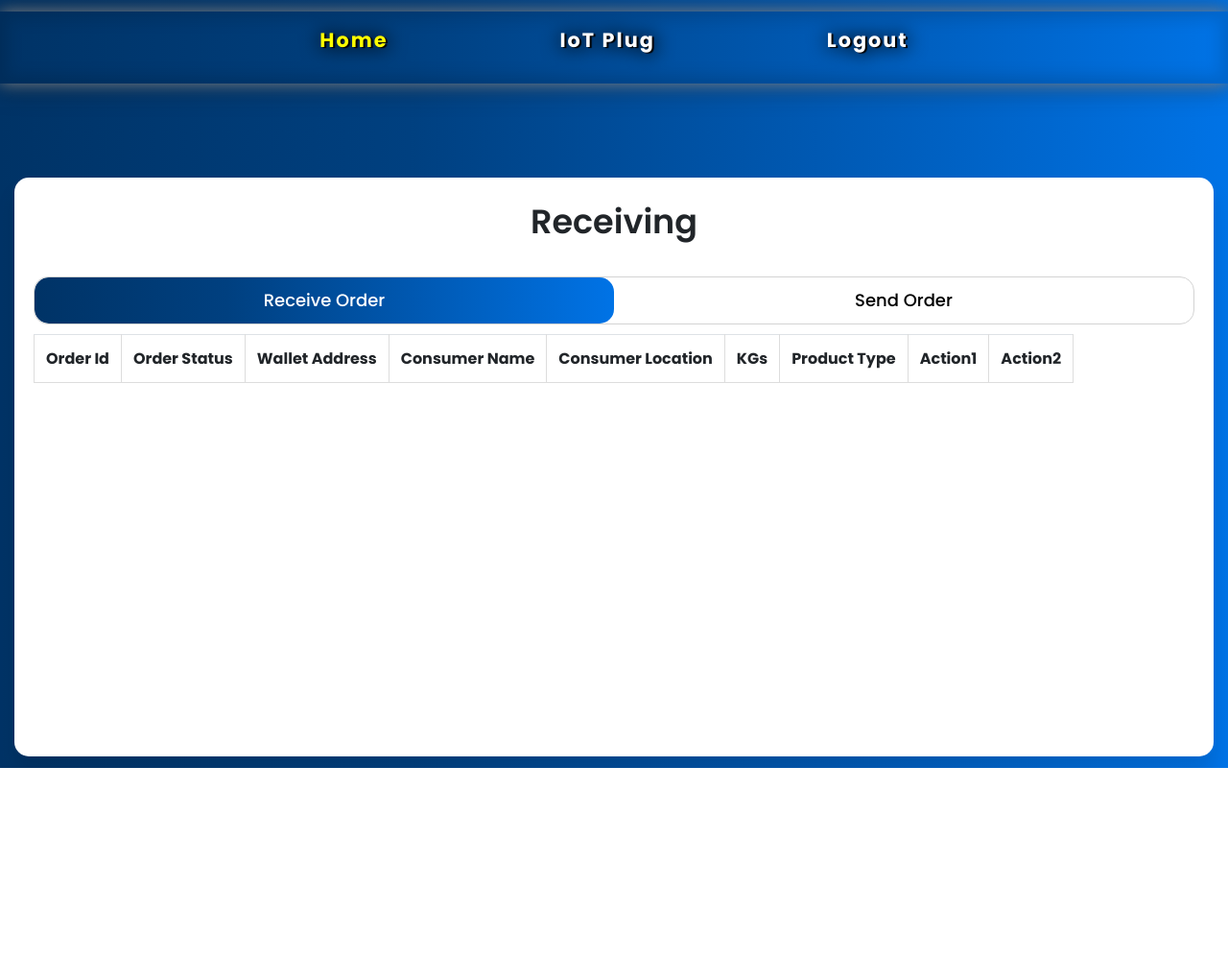
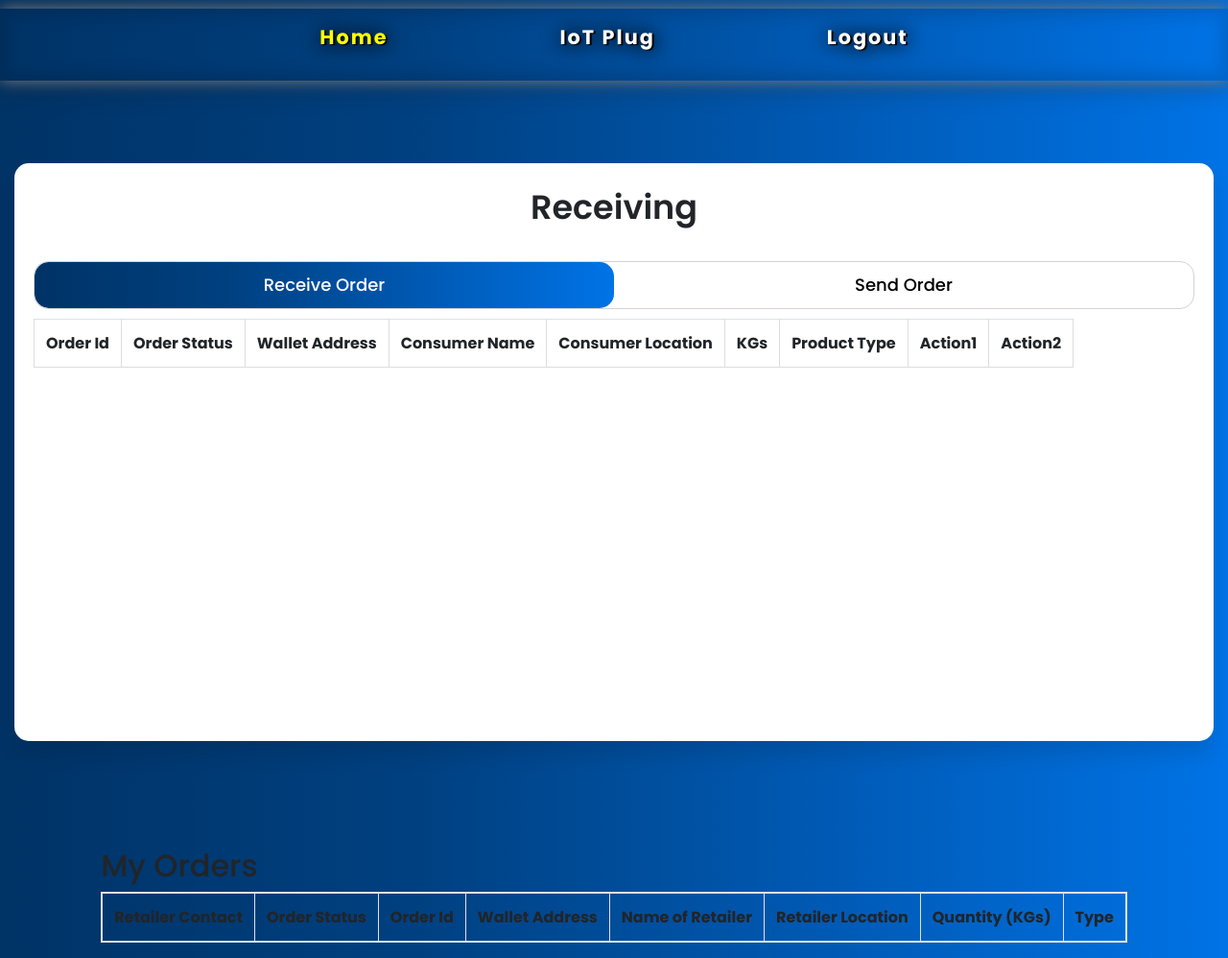
Before and after one commit to maddydevgits/poultry-kits-blockchain, a Flask app: page /retailer in a window 1280 px wide. Shown: the whole page at 96% size. Before the commit the page ends 800 px from the top, so only its background shows below. Run offline with Flask 3, Linux system fonts and the light colour scheme; lists and menus that the app fills with data are empty.

Commit message:
updating code

```diff
--- a/src/app.py
+++ b/src/app.py
@@ -238,7 +238,23 @@ def retailerdashboard():
             dummy.append(_ckgs[i])
             dummy.append(_cproducttypes[i])
             data1.append(dummy)
-    return render_template('Retailer.html',data1=data1)
+
+    contract,web3=connectWithBlockchain()
+    _oemails,_oorderids,_oretailers,_ostatuses,_onames,_olcations,_oproducttypes,_okgs=contract.functions.viewOrders().call()
+    data2=[]
+    for i in range(len(_oorderids)):
+        if(_oemails[i]==session['email']):
+            dummy=[]
+            dummy.append(_oemails[i])
+            dummy.append(_ostatuses[i])
+            dummy.append(_oorderids[i])
+            dummy.append(_oretailers[i])
+            dummy.append(_onames[i])
+            dummy.append(_olcations[i])
+            dummy.append(_oproducttypes[i])
+            dummy.append(_okgs[i])
+            data2.append(dummy)
+    return render_template('Retailer.html',data1=data1,data2=data2)
 
 @app.route('/riotplug')
 def riotplug():
@@ -287,7 +303,41 @@ def sendtoAdminFromRetailerForm():
     contract,web3=connectWithBlockchain()
     tx_hash=contract.functions.addOrder(session['email'],wallet,name,location,kgs,producttype).transact()
     web3.eth.waitForTransactionReceipt(tx_hash)
-    return render_template('Retailer.html',res='Order Sent')
+
+    contract,web3=connectWithBlockchain()
+    _oemails,_oorderids,_oretailers,_ostatuses,_onames,_olcations,_oproducttypes,_okgs=contract.functions.viewOrders().call()
+    data2=[]
+    for i in range(len(_oorderids)):
+        if(_oemails[i]==session['email']):
+            dummy=[]
+            dummy.append(_oemails[i])
+            dummy.append(_ostatuses[i])
+            dummy.append(_oorderids[i])
+            dummy.append(_oretailers[i])
+            dummy.append(_onames[i])
+            dummy.append(_olcations[i])
+            dummy.append(_oproducttypes[i])
+            dummy.append(_okgs[i])
+            data2.append(dummy)
+    return render_template('Retailer.html',res='Order Sent',data2=data2)
+
+@app.route('/retailerdata')
+def retailerdata():
+    contract,web3=connectWithBlockchain()
+    _oemails,_oorderids,_oretailers,_ostatuses,_onames,_olcations,_oproducttypes,_okgs=contract.functions.viewOrders().call()
+    data=[]
+    for i in range(len(_oorderids)):
+        dummy=[]
+        dummy.append(_oemails[i])
+        dummy.append(_ostatuses[i])
+        dummy.append(_oorderids[i])
+        dummy.append(_oretailers[i])
+        dummy.append(_onames[i])
+        dummy.append(_olcations[i])
+        dummy.append(_oproducttypes[i])
+        dummy.append(_okgs[i])
+        data.append(dummy)
+    return render_template('retailerdata.html',data1=data)
 
 # Dashboard route
 if __name__ == '__main__':
--- a/src/templates/Retailer.html
+++ b/src/templates/Retailer.html
@@ -304,6 +304,9 @@
         a{
             cursor: pointer;
         }
+        .data{
+            margin-bottom: -300px;
+        }
 
 
     </style>
@@ -404,6 +407,49 @@
         </div>
     </div>
 
+
+    <div class="data">
+        <div class="container col-sm-12">
+            <h2>My Orders</h2>
+            <table class="table table-responsive table-bordered">
+                <tr>
+                    <th>Retailer Contact</th>
+                    <th>Order Status</th>
+                    <th>Order Id</th>
+                    <th>Wallet Address</th>
+                    <th>Name of Retailer</th>
+                    <th>Retailer Location</th>
+                    <th>Quantity (KGs)</th>
+                    <th>Type</th>
+                </tr>
+            {%for i in data2%}
+                <tr>
+                    <td>{{i[0]}}</td>
+                    {%if i[1]==0 %}
+                        <td>Order Not Accepted Yet</td>
+                    {%endif%}
+                    {%if i[1]==1 %}
+                        <td>Order Accepted, Yet to Deliver</td>
+                    {%endif%}
+                    {%if i[1]==2 %}
+                        <td>Order Rejected</td>
+                    {%endif%}
+                    {%if i[1]==3 %}
+                        <td>Order Delivered</td>
+                    {%endif%}
+                    <!-- <td>{{i[1]}}</td> -->
+                    <td>{{i[2]}}</td>
+                    <td>{{i[3]}}</td>
+                    <td>{{i[4]}}</td>
+                    <td>{{i[5]}}</td>
+                    <td>{{i[6]}}</td>
+                    <td>{{i[7]}}</td>
+                </tr>
+            {%endfor%}
+            </table>
+        </div>
+    </div>
+
     <script>
         const loginText = document.querySelector(".title-text .login");
         const loginForm = document.querySelector("form.login");
```
